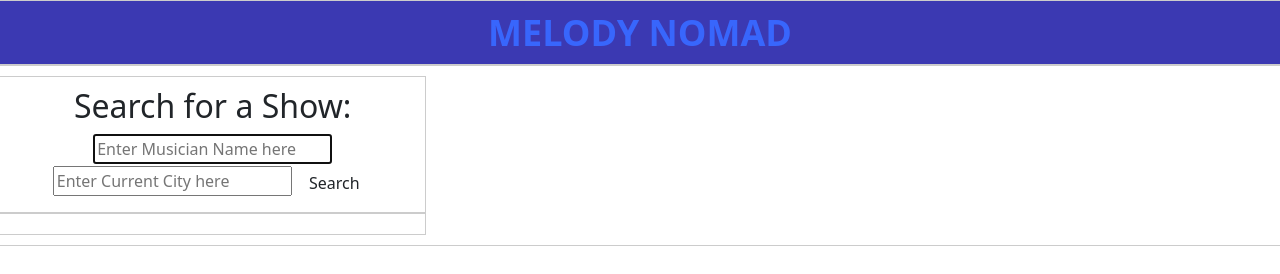
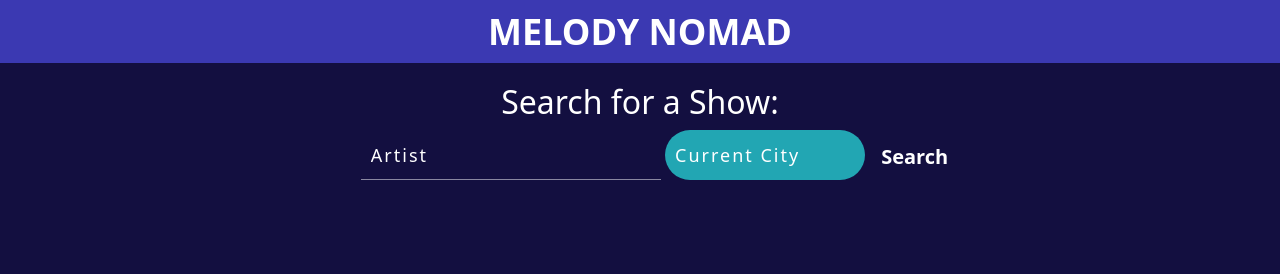
Before and after one commit to Kelbach/melody-nomad, a plain HTML site: page index.html in a window 1280 px wide. Drawn offline with nearby package versions, Linux system fonts and the light colour scheme.

Commit message:
Made changes to the search box and styling in the CSS

```diff
--- a/assets/css/style.css
+++ b/assets/css/style.css
@@ -15,7 +15,7 @@ h1{
 }
 header a {
     text-decoration: none;
-    color: #3866fc;
+    color: white;
     text-align: center;
   }
 
@@ -41,6 +41,89 @@ img {
 }
 
 .row{
-    border:1px #ccc solid;
+    border:0px #ccc solid;
     padding:10px;
+
 }
+/* Search box styling*/
+*{
+  box-sizing: border-box;
+}
+body{
+  margin: 0px;
+  padding: 0px;
+  width: 100vw;
+  justify-content: left;
+  align-items: left;
+  background-color: #130f40;
+  color: white;
+}
+.city-search, .band-search{
+  width: fit-content;
+  height: fit-content;
+  position: relative;
+}
+.form-input{
+  height: 50px;
+  width: 200px;
+  border-style: none;
+  padding: 10px;
+  font-size: 18px;
+  letter-spacing: 2px;
+  outline: none;
+  border-radius: 25px;
+  transition: all .5s ease-in-out;
+  background-color: #22a6b3;
+  padding-right: 40px;
+  color:#fff;
+}
+.form-input::placeholder{
+  color: white;
+  font-size: 18px;
+  letter-spacing: 2px;
+  font-weight: 100;
+}
+.btn{
+  width: 50px;
+  height: 50px;
+  border-style: none;
+  font-size: 20px;
+  font-weight: bold;
+  outline: none;
+  cursor: pointer;
+  border-radius: 50%;
+  right: 0px;
+  color:#ffffff ;
+  background-color:transparent;
+  pointer-events: painted;
+}
+.btn:focus ~ .form-input{
+  width: 300px;
+  border-radius: 0px;
+  background-color: transparent;
+  border-bottom:1px solid rgba(255,255,255,.5);
+  transition: all 500ms cubic-bezier(0, 0.110, 0.35, 2);
+}
+.form-input:focus{
+  width: 300px;
+  border-radius: 0px;
+  background-color: transparent;
+  border-bottom:1px solid rgba(255,255,255,.5);
+  transition: all 500ms cubic-bezier(0, 0.110, 0.35, 2);
+}
+
+.col-4{
+ width: 100%;
+}
+
+.col-8{
+  width: 100%;
+}
+
+.col-4-img{
+  width: 33%;
+}
+
+.col-8-img{
+  width: 66%
+}
--- a/assets/js/script.js
+++ b/assets/js/script.js
@@ -33,8 +33,8 @@ var createTableRow = function(actName, showDate, destinationPlace, ticketPrice,
     //background transparent for background image to shine through
 
     var card = $("<div>").addClass("row .bg-transparent");
-    var imageContainer = $("<div>").addClass("col-4").html("<a href='"+ticketLink+"'><img src='"+ticketImage+"' /></a>");
-    var infoContainer = $("<div>").addClass("col-8");
+    var imageContainer = $("<div>").addClass("col-4-img").html("<a href='"+ticketLink+"'><img src='"+ticketImage+"' /></a>");
+    var infoContainer = $("<div>").addClass("col-8-img");
     var cardTitle = $("<h2>").addClass("row").text(actName);
     var list = $("<ul>").addClass("list-group");
     var date = $("<li>").addClass("list-group-item").text(showDate);
--- a/index.html
+++ b/index.html
@@ -23,8 +23,8 @@
             <div class="row">
                 <h2>Search for a Show:</h2>
                 <form>
-                    <input type="text" id="band-search" autofocus="true" class="form-input" placeholder="Enter Musician Name here">
-                    <input type="text" id="city-search" autofocus="true" class="form-input" placeholder="Enter Current City here">
+                    <input type="text" id="band-search" autofocus="true" class="form-input" placeholder="Artist">
+                    <input type="text" id="city-search" autofocus="true" class="form-input" placeholder="Current City">
                     <button type="submit" class="btn" id="btn">Search</button>
                 </form>
             </div>
```
